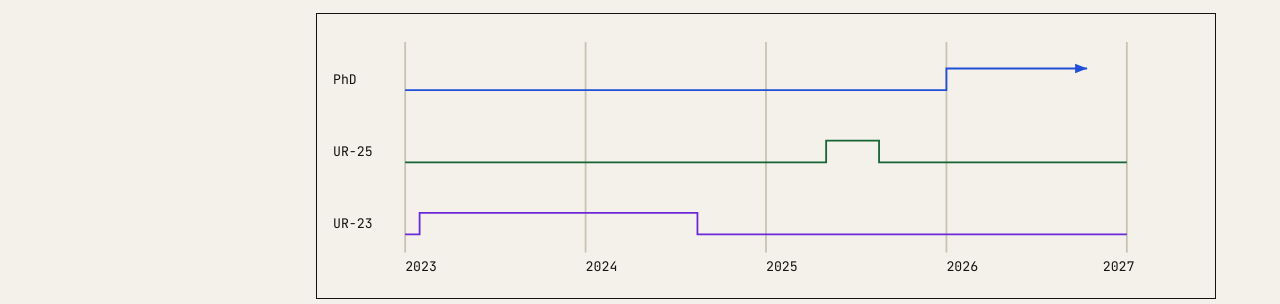
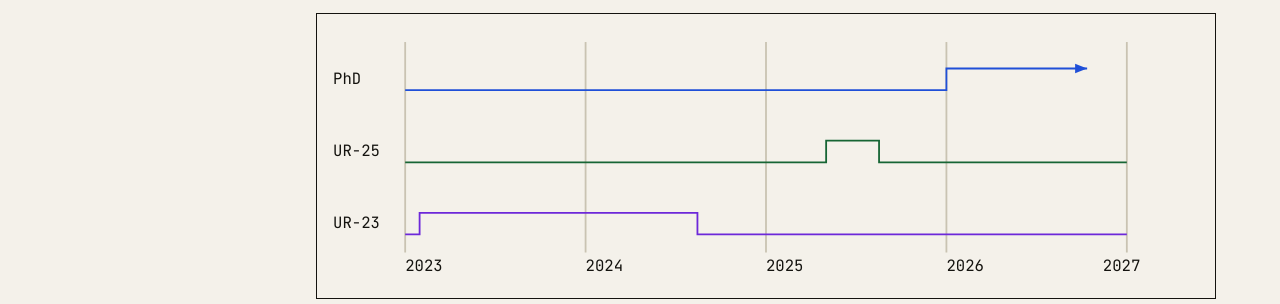
Before and after one commit to vajradevam/vajradevam.github.io, an Astro site: page /research in a window 1280 px wide. Shown: the part 433-737 px from the top of the page. Built offline with nearby package versions, Linux system fonts and the light colour scheme; Astro itself is replaced by a stand-in of ours.

Commit message:
fluid experience timing diagram: scale to container, larger labels

```diff
--- a/src/pages/research.astro
+++ b/src/pages/research.astro
@@ -23,7 +23,7 @@ const badge = (s: string) => s === 'SCI-Q1' ? 'b-q1' : s === 'SCI-Q2' ? 'b-q2' :
   <Figure no="1" caption="Appointments as a timing diagram. Rising edge marks start of role; arrowhead marks an ongoing signal.">
     <div class="timing" role="img" aria-label="Timing diagram with three signals: PhD Scholar high from 2026 to present; Undergraduate Researcher high May to August 2025; Undergraduate Researcher high February 2023 to August 2024.">
       <svg viewBox="0 0 720 210" stroke="currentColor" fill="none" stroke-width="1.5" aria-hidden="true">
-        <g font-family="JetBrains Mono, monospace" font-size="11" fill="currentColor" stroke="none">
+        <g font-family="JetBrains Mono, monospace" font-size="13" fill="currentColor" stroke="none">
           <text x="60" y="200">2023</text><text x="210" y="200">2024</text>
           <text x="360" y="200">2025</text><text x="510" y="200">2026</text>
           <text x="640" y="200">2027</text>
@@ -33,7 +33,7 @@ const badge = (s: string) => s === 'SCI-Q1' ? 'b-q1' : s === 'SCI-Q2' ? 'b-q2' :
           <line x1="360" y1="10" x2="360" y2="185" /><line x1="510" y1="10" x2="510" y2="185" />
           <line x1="660" y1="10" x2="660" y2="185" />
         </g>
-        <g font-family="JetBrains Mono, monospace" font-size="11" fill="currentColor" stroke="none">
+        <g font-family="JetBrains Mono, monospace" font-size="13" fill="currentColor" stroke="none">
           <text x="0" y="45">PhD</text><text x="0" y="105">UR-25</text><text x="0" y="165">UR-23</text>
         </g>
         <!-- PhD 2026.0 -> present -->
--- a/src/styles/base.css
+++ b/src/styles/base.css
@@ -277,8 +277,8 @@ html.js .tabset { display: flex; gap: 0; font-family: var(--font-mono); font-siz
 .layer-row .litems a { margin-right: var(--s3); }
 
 /* timing diagram */
-.timing { border: 1px solid var(--rule-strong); padding: var(--s4); overflow-x: auto; }
-.timing svg { min-width: 34rem; width: 100%; height: auto; }
+.timing { border: 1px solid var(--rule-strong); padding: var(--s4); }
+.timing svg { display: block; width: 100%; height: auto; }
 
 /* references */
 .ref-list { list-style: none; counter-reset: ref; font-size: 1rem; }
```
